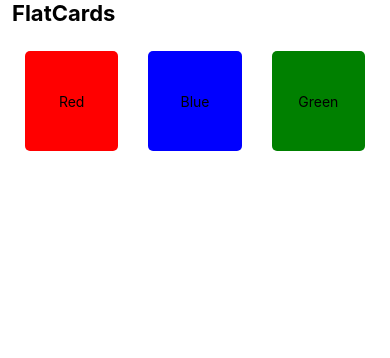
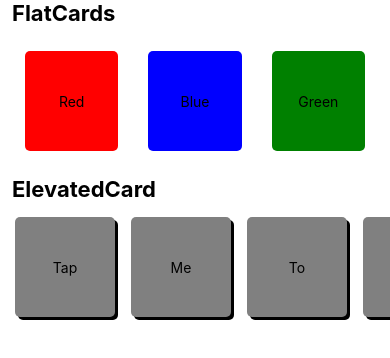
Before and after one commit to OfficialSiddharthBisht/react-native-app1, a React Native app: screen / in a window 390 px wide. Shown: the top 358 px of the page. Built offline with nearby package versions, Linux system fonts and the light colour scheme.

Commit message:
feat: elevated card

```diff
--- a/App.js
+++ b/App.js
@@ -1,12 +1,14 @@
 import React from "react";
 import {SafeAreaView, ScrollView, View, Text,StyleSheet} from 'react-native'
 import FlatCard from './components/FlatCard'
+import ElevatedCard from "./components/ElevatedCard";
 function App(){
   return(
     <SafeAreaView>
       <ScrollView>
         <View>
           <FlatCard />
+          <ElevatedCard />
         </View>
       </ScrollView>
     </SafeAreaView>
--- /dev/null
+++ b/components/ElevatedCard.js
@@ -0,0 +1,67 @@
+import { ScrollView, StyleSheet, Text, View } from 'react-native'
+import React from 'react'
+
+export default function ElevatedCard() {
+  return (
+    <View>
+      <Text style={styles.headingText}>ElevatedCard</Text>
+      <ScrollView horizontal={true} style={styles.container}>
+        <View style={[styles.card,styles.cardElevated]}>
+            <Text>Tap</Text>
+        </View>
+        <View style={[styles.card,styles.cardElevated]}>
+            <Text>Me</Text>
+        </View>
+        <View style={[styles.card,styles.cardElevated]}>
+            <Text>To</Text>
+        </View>
+        <View style={[styles.card,styles.cardElevated]}>
+            <Text>Scroll</Text>
+        </View>
+        <View style={[styles.card,styles.cardElevated]}>
+            <Text>and</Text>
+        </View>
+        <View style={[styles.card,styles.cardElevated]}>
+            <Text>you</Text>
+        </View>
+        <View style={[styles.card,styles.cardElevated]}>
+            <Text>will </Text>
+        </View>
+        <View style={[styles.card,styles.cardElevated]}>
+            <Text>see</Text>
+        </View>
+        <View style={[styles.card,styles.cardElevated]}>
+            <Text>nothing</Text>
+        </View>
+      </ScrollView>
+    </View>
+  )
+}
+
+const styles = StyleSheet.create({
+    headingText :{
+        fontSize: 22,
+        fontWeight:"bold",
+        paddingHorizontal: 12,
+      },
+      container:{
+        padding:7
+      },
+      card:{
+        flex:1,
+        alignItems:'center',
+        justifyContent:"center",
+        width:100,
+        height:100,
+        margin:8,
+        borderRadius:5,
+    },
+    cardElevated:{
+          backgroundColor:"grey",
+          shadowOffset:{
+            width:3,
+            height:3
+          },
+          shadowColor:"black",
+      }
+})
```
